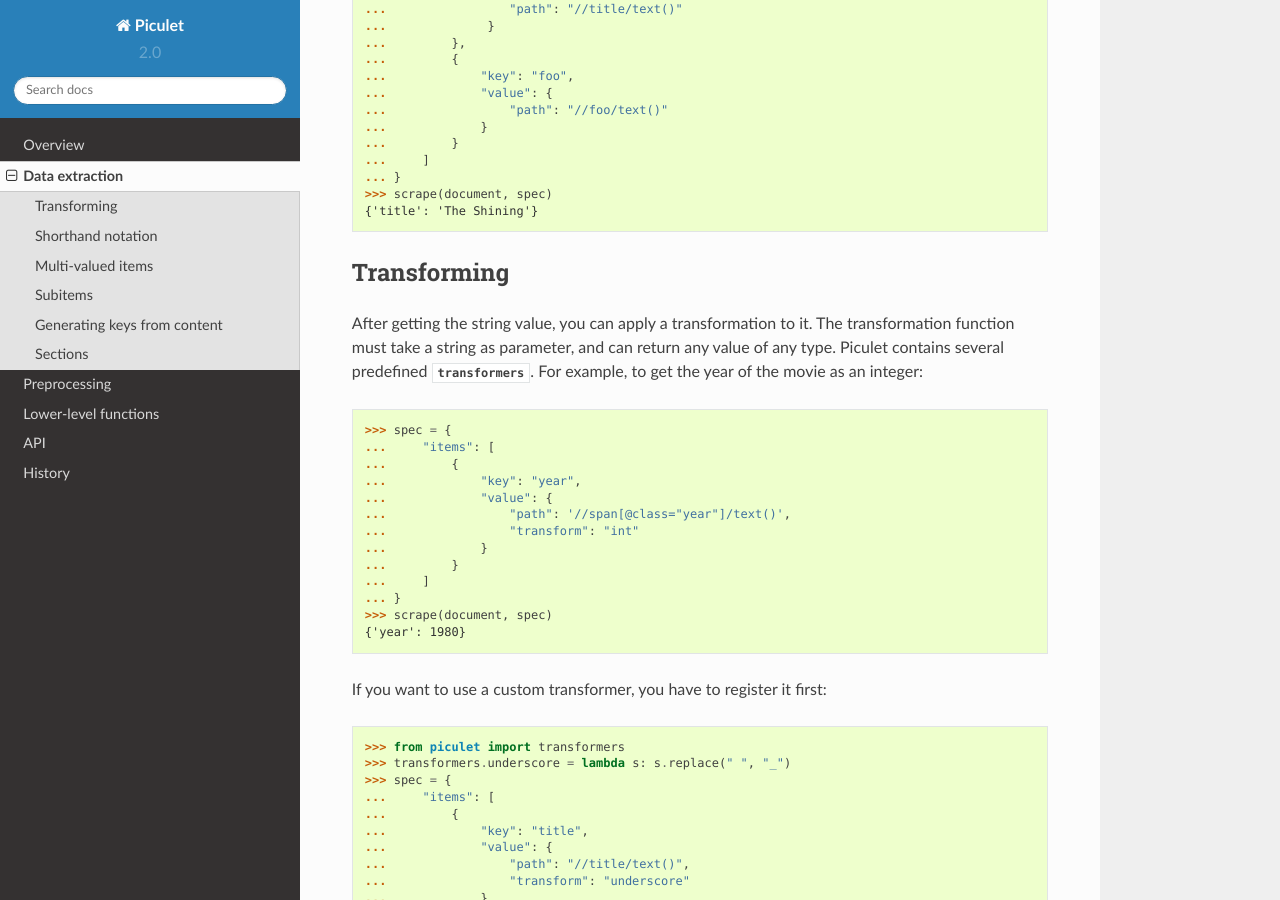
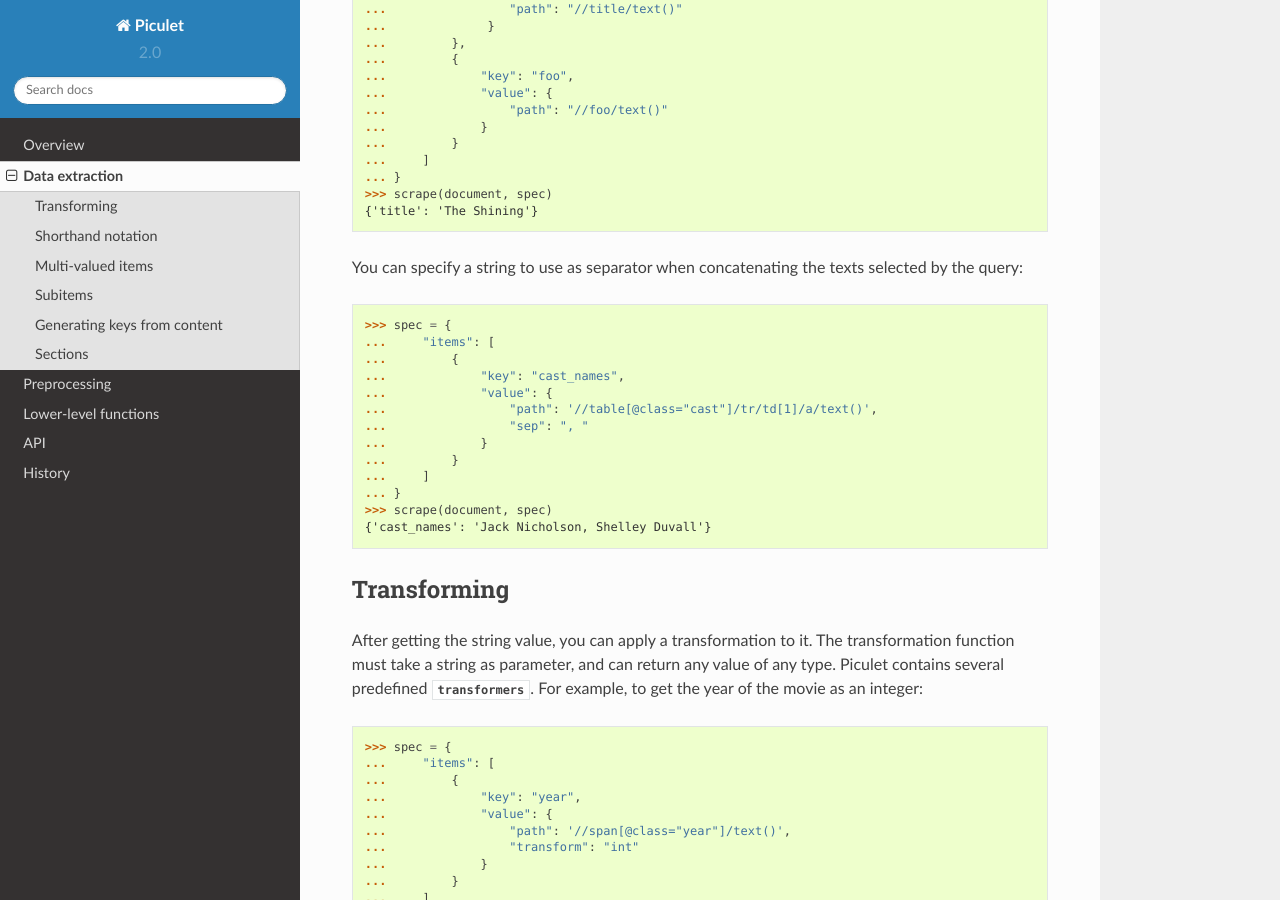
Before and after one commit to uyar/piculet, a Sphinx documentation site: the page built from docs/source/extract.rst, in a window 1280 px wide and 900 px high, scrolled down 2400 px. Built offline with Sphinx 7.4.7 and the Read the Docs theme 2.0.0, drawn with Linux system fonts in a browser that asks for light colours.

Commit message:
doc: Add example for concatenation with separator

```diff
--- a/docs/source/extract.rst
+++ b/docs/source/extract.rst
@@ -137,6 +137,25 @@ Note that in the following example, there's no "foo" key in the result:
    ... }
    >>> scrape(document, spec)
    {'title': 'The Shining'}
+
+You can specify a string to use as separator when concatenating the texts
+selected by the query:
+
+.. code-block:: python
+
+   >>> spec = {
+   ...     "items": [
+   ...         {
+   ...             "key": "cast_names",
+   ...             "value": {
+   ...                 "path": '//table[@class="cast"]/tr/td[1]/a/text()',
+   ...                 "sep": ", "
+   ...             }
+   ...         }
+   ...     ]
+   ... }
+   >>> scrape(document, spec)
+   {'cast_names': 'Jack Nicholson, Shelley Duvall'}
 
 Transforming
 ------------
```
